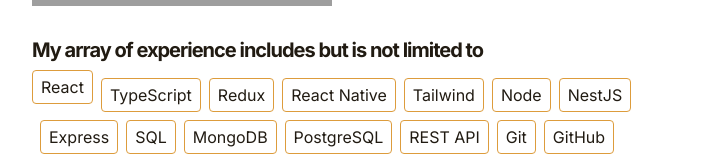
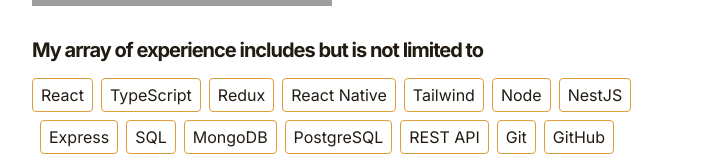
Before and after one commit to AnuMessi10/AnuMessi10, a Next.js app: page / in a window 1280 px wide. Shown: the part 2097-2251 px from the top of the page, without its empty margins (288-991 px from the left). Built offline with nearby package versions, Linux system fonts and the light colour scheme; grey boxes are pictures that could not be loaded.

Commit message:
Fix: Margin for first tag

```diff
--- a/app/sections/About/index.tsx
+++ b/app/sections/About/index.tsx
@@ -43,7 +43,7 @@
                 </Typography>
                 <div className="flex flex-wrap space-x-2 space-y-2">
                     {techStack.map((tech) => (
-                        <Tag key={tech} className="w-fit h-fit">
+                        <Tag key={tech} className="first:mt-2 w-fit h-fit">
                             {tech}
                         </Tag>
                     ))}
```
